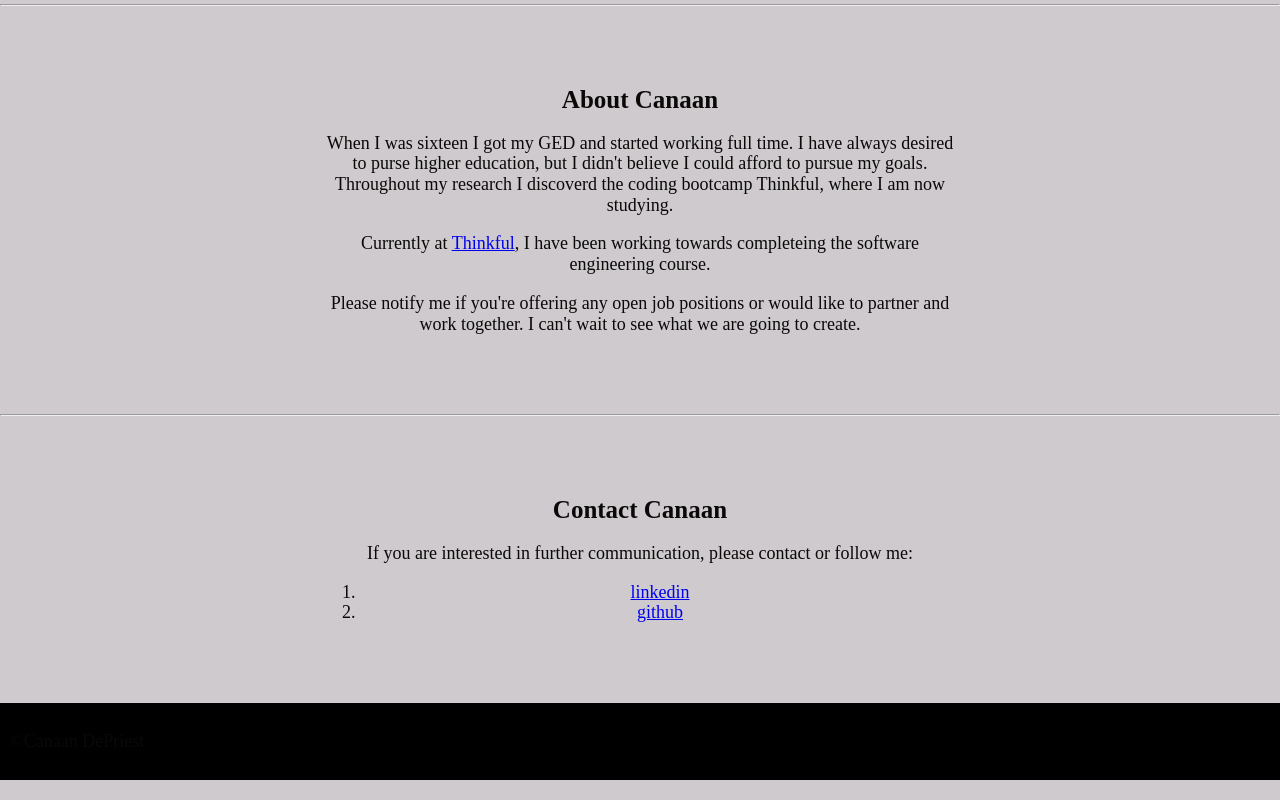
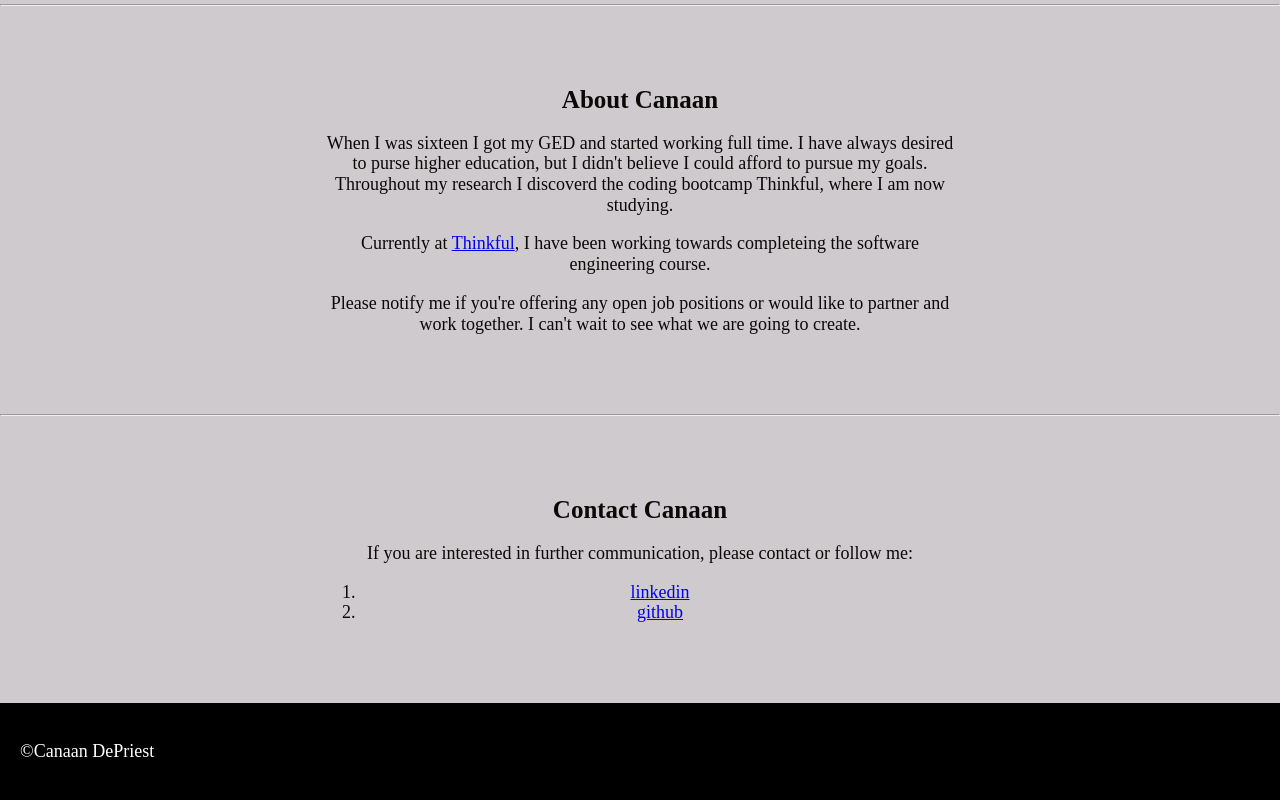
Before and after one commit to canaandepriest/thinkful-portfolio, a plain HTML site: page index.html in a window 1280 px wide. Shown: the part 921-1721 px from the top of the page. Drawn offline with nearby package versions, Linux system fonts and the light colour scheme.

Commit message:
Update index.html

```diff
--- a/index.html
+++ b/index.html
@@ -61,7 +61,7 @@
           </section>
     </main>
     <footer>
-       <p>&copy;Canaan DePriest</p>
+       <p id='p'>&copy;Canaan DePriest</p>
     </footer>
     <script src="script.js"></script>
   </body>
```
